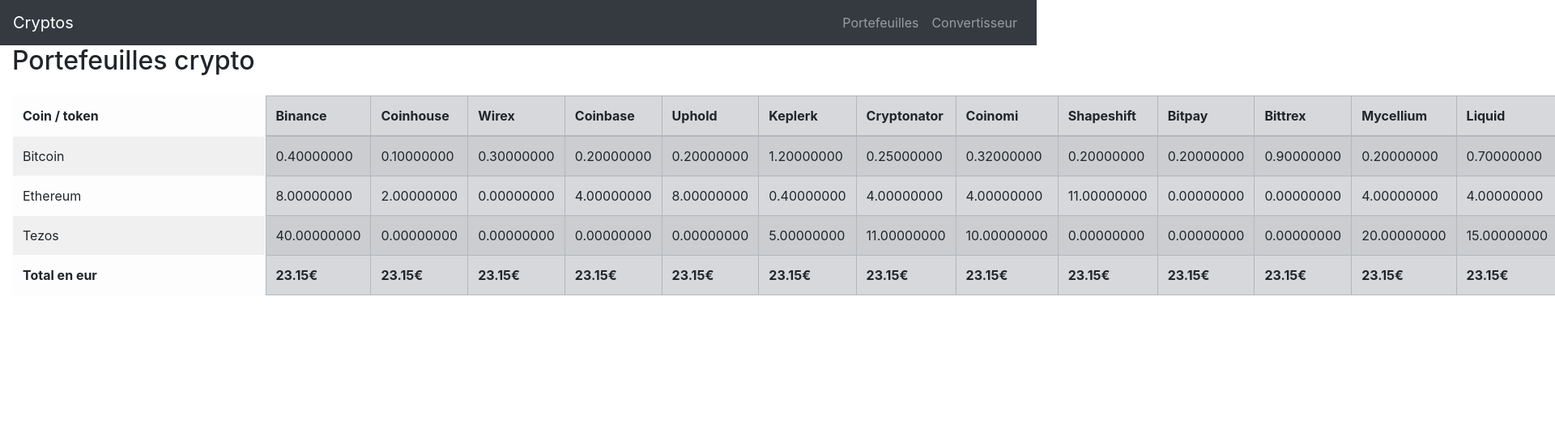
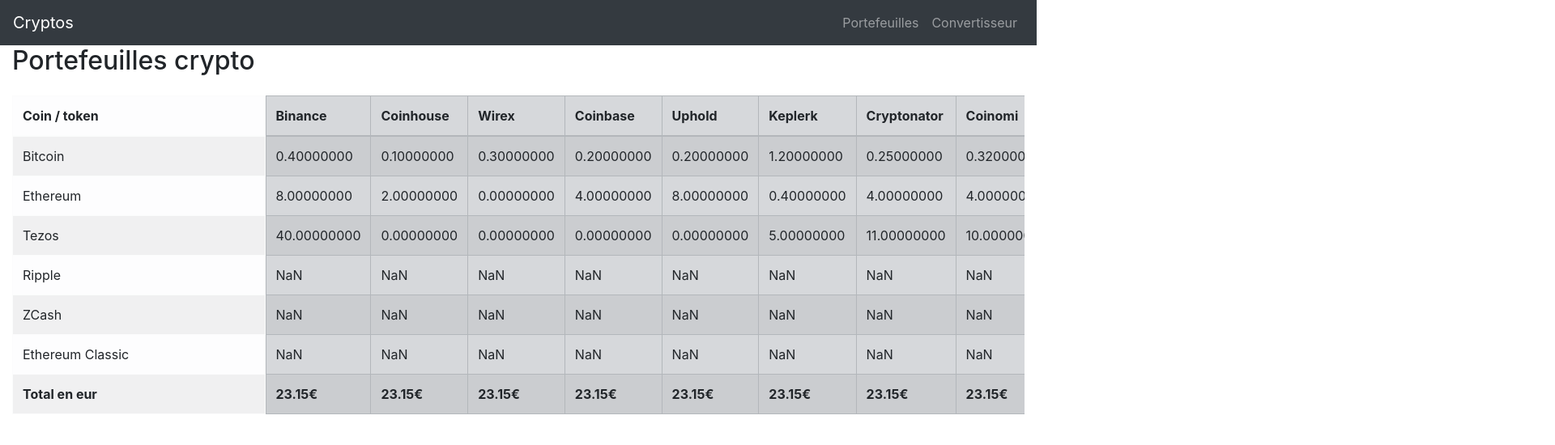
Before and after one commit to DDA209/cryptos, a React (Create React App) app: page /wallets in a window 1280 px wide. Shown: the top 550 px of the page at 81% size, 1920 px wide, since content can reach past the window. Built offline with nearby package versions, Linux system fonts and the light colour scheme.

Commit message:
will use real datas

```diff
--- a/src/components/containers/ConvertContainer.js
+++ b/src/components/containers/ConvertContainer.js
@@ -1,3 +1,5 @@
+// Called by Api.js
+
 import React from 'react';
 import Convert from '../core/Convert.js';
 import Api from '../utils/Api';
--- a/src/components/containers/HomeContainer.js
+++ b/src/components/containers/HomeContainer.js
@@ -1,3 +1,5 @@
+// Called by Api.js
+
 import React from 'react';
 import Home from '../core/Home.js';
 
--- a/src/components/containers/WalletsContainer.js
+++ b/src/components/containers/WalletsContainer.js
@@ -1,3 +1,5 @@
+// Called by Api.js
+
 import React from 'react';
 import Wallets from '../core/Wallets.js';
 
--- a/src/components/core/Convert.js
+++ b/src/components/core/Convert.js
@@ -1,3 +1,5 @@
+// Called by components/containers/ConvertContainer.js
+
 import React from 'react';
 import {
     Button,
@@ -33,7 +35,9 @@
         // this.convert();
 
         if ( this.state.coin !== '' && this.state.fiat !== '' ){
-
+            this.setState({
+                convertionResult: 'Vérification du prix en cours'
+            });
             Api.getPrice(this.state.coin, this.state.fiat)
             .then((change) =>{
                 this.setState({
--- a/src/components/core/Home.js
+++ b/src/components/core/Home.js
@@ -1,3 +1,5 @@
+// Called by components/containers/HomeContainer.js
+
 import React from 'react';
 // import Spinner from '../image/spinner.svg';
 
--- a/src/components/core/Input.js
+++ b/src/components/core/Input.js
@@ -91,10 +91,7 @@
                         onChange={this.props.handleChange}
                     >
                         <option></option>
-                        <option>{"Didier"}</option>
-                        <option>{"Sarah"}</option>
-                        <option>{"Tempêt"}</option>
-                        <option>{"Cacahuète"}</option>
+
                     </Form.Control>
 
                 </Form.Group>
--- a/src/components/core/Wallets.js
+++ b/src/components/core/Wallets.js
@@ -1,3 +1,5 @@
+// Called by components/containers/WalletsContainer.js
+
 import React from 'react';
 import {
     Row,
@@ -17,7 +19,7 @@
                 coins: {
                     title: 'Coin / token',
                     coins: [
-                        'Bitcoin','Ethereum','Tezos'
+                        'Bitcoin', 'Ethereum', 'Tezos', 'Ripple', 'ZCash', 'Ethereum Classic'
                     ]
                 },
                 wallets: [
@@ -82,8 +84,8 @@
                         values: [ 20.1, 463, 0 ]
                     },
                     {
-                        title: 'EtoroCoinbase',
-                        values: [ 0, 0, 0 ]
+                        title: 'Etoro',
+                        values: []
                     }
                 ]
 
--- a/src/components/core/list/List.js
+++ b/src/components/core/list/List.js
@@ -1,3 +1,5 @@
+// Called by components/containers/Convert.js
+
 import React from 'react';
 import {
     Form,
--- a/src/components/core/table/MainTable.js
+++ b/src/components/core/table/MainTable.js
@@ -1,3 +1,5 @@
+// Called by components/containers/Wallets.js
+
 import React from 'react';
 import {
     Table,
@@ -8,50 +10,9 @@
 class MainTable extends React.Component{
 
 
-
-
-    // renderTable(){
-    //     return(
-    //         <Row>
-    //             {this.props.table.map((wallet, index) => {
-    //                 return(
-    //                     <Col xs="auto" key={index}>
-    //                         <Table>
-
-
-    //                             <thead>
-    //                                 <tr>
-    //                                     <th>{wallet.title}</th>
-    //                                 </tr>
-    //                             </thead>
-
-
-
-    //                             <tbody>
-
-    //                                 {wallet.values.map((value, index) => {
-    //                                     console.log('in map', value)
-    //                                     return(
-    //                                         <tr key={index}>
-    //                                             <td>
-    //                                                 {Number.parseFloat(value).toFixed(8)}
-    //                                             </td>
-    //                                         </tr>
-    //                                     );
-    //                                 })}
-
-    //                             </tbody>
-    //                         </Table>
-    //                     </Col>
-    //                 );
-    //             })}
-
-
-    //         </Row>
-    //     );
-
-    // }
-
+    /**
+     * Rendu de la ligne titre de la table des wallets
+     */
     renderTableTitles(){
         // console.log('render head main table')
         this.props.table.map((wallet, index) => {
@@ -62,6 +23,9 @@
         });
     }
 
+    /**
+     * Rendu des lignes comptables de la table des wallets (solde pour chaque valeur et totaux)
+     */
     renderTableBody(){
         console.log('components/core/table/MainTable#renderTableBody this.props.coins.length',this.props.coins.length);
 
@@ -126,7 +90,7 @@
 
         <Row>
             <Col>
-                <Table responsive="xl" striped bordered hover variant="secondary">
+                <Table responsive striped bordered variant="secondary">
                     <thead>
                         <tr>
                             {this.props.table.map((wallet, index) => {
--- a/src/components/core/table/SimpleTable.js
+++ b/src/components/core/table/SimpleTable.js
@@ -1,3 +1,5 @@
+// Called by components/containers/Wallets.js
+
 import React from 'react';
 import {
     Table
@@ -13,7 +15,7 @@
 
         return(
 
-            <Table striped bordered hover variant="light">
+            <Table striped bordered variant="light">
                 <thead>
                     <tr>
                         <th>{this.props.title}</th>
```
Also changed, not shown: things/crypt_api/Crypted.txt (added), 1 other file (tests, documents, lock files or other folders).
